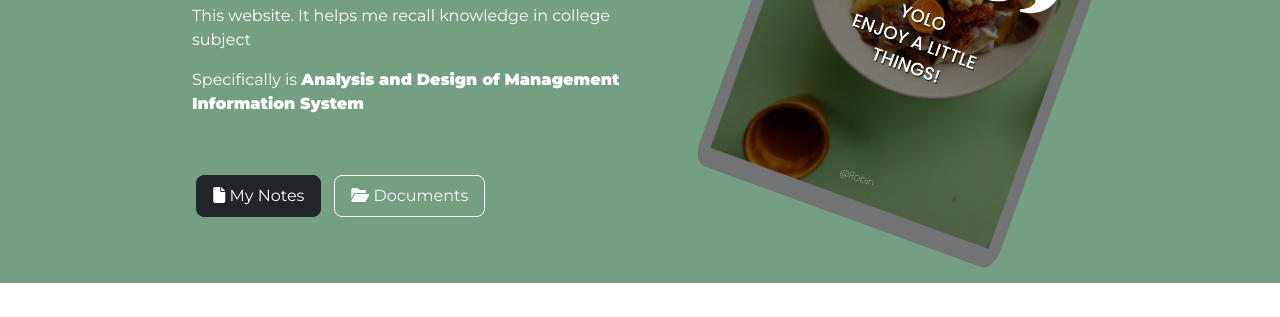
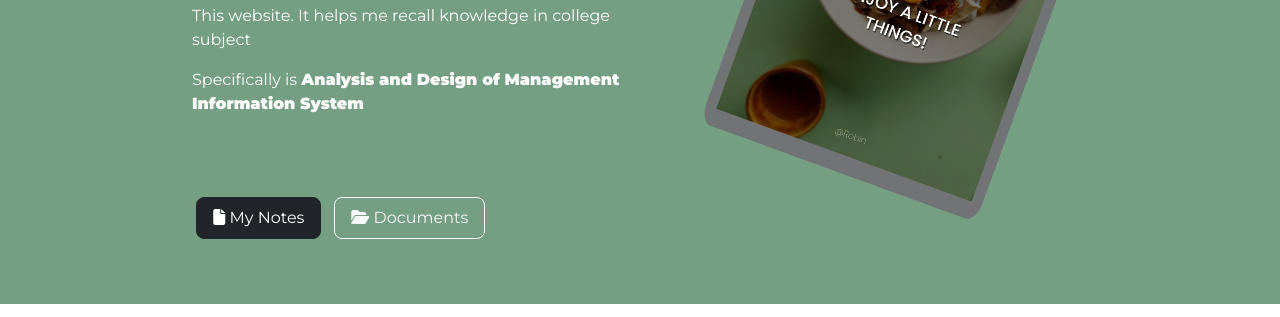
Before and after one commit to nguyenchuise/MIS-Notebook, a plain HTML site: page index.html in a window 1280 px wide. Shown: the part 483-800 px from the top of the page. Drawn offline with nearby package versions, Linux system fonts and the light colour scheme; a web font is replaced by a local one.

Commit message:
Update style.css

```diff
--- a/css/style.css
+++ b/css/style.css
@@ -69,7 +69,7 @@ hr {
 
 /* Buttons */
 .dl-button {
-    margin: 10% 1% 15%;
+    margin: 15% 1% 15%;
     font-size: smaller;
     text-align: center;
 }
@@ -80,7 +80,7 @@ hr {
 
 /* Images */
 .title-img {
-    width: 25%;
+    width: 23%;
     transform: rotate(20deg);
     margin-left: 8rem;
     position: absolute;
```
